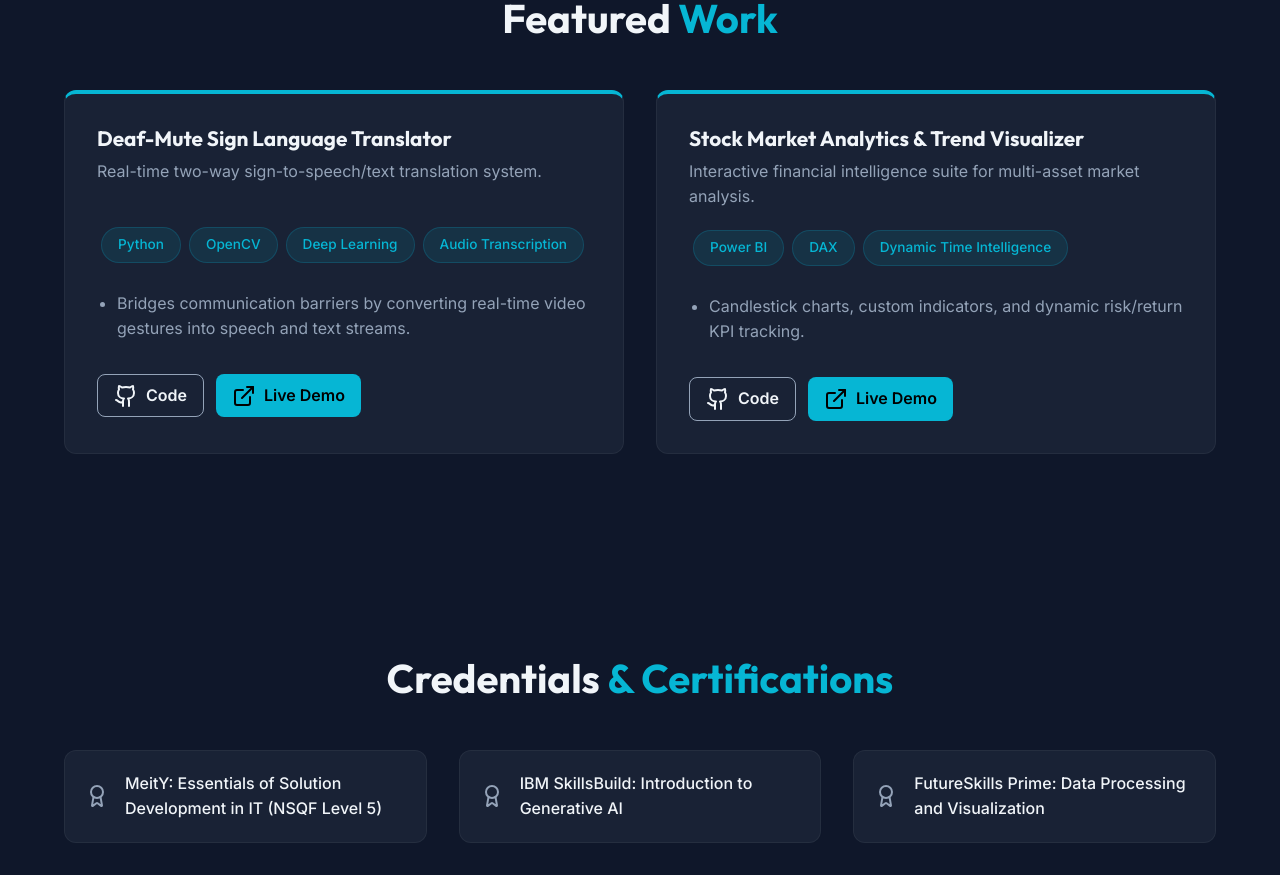
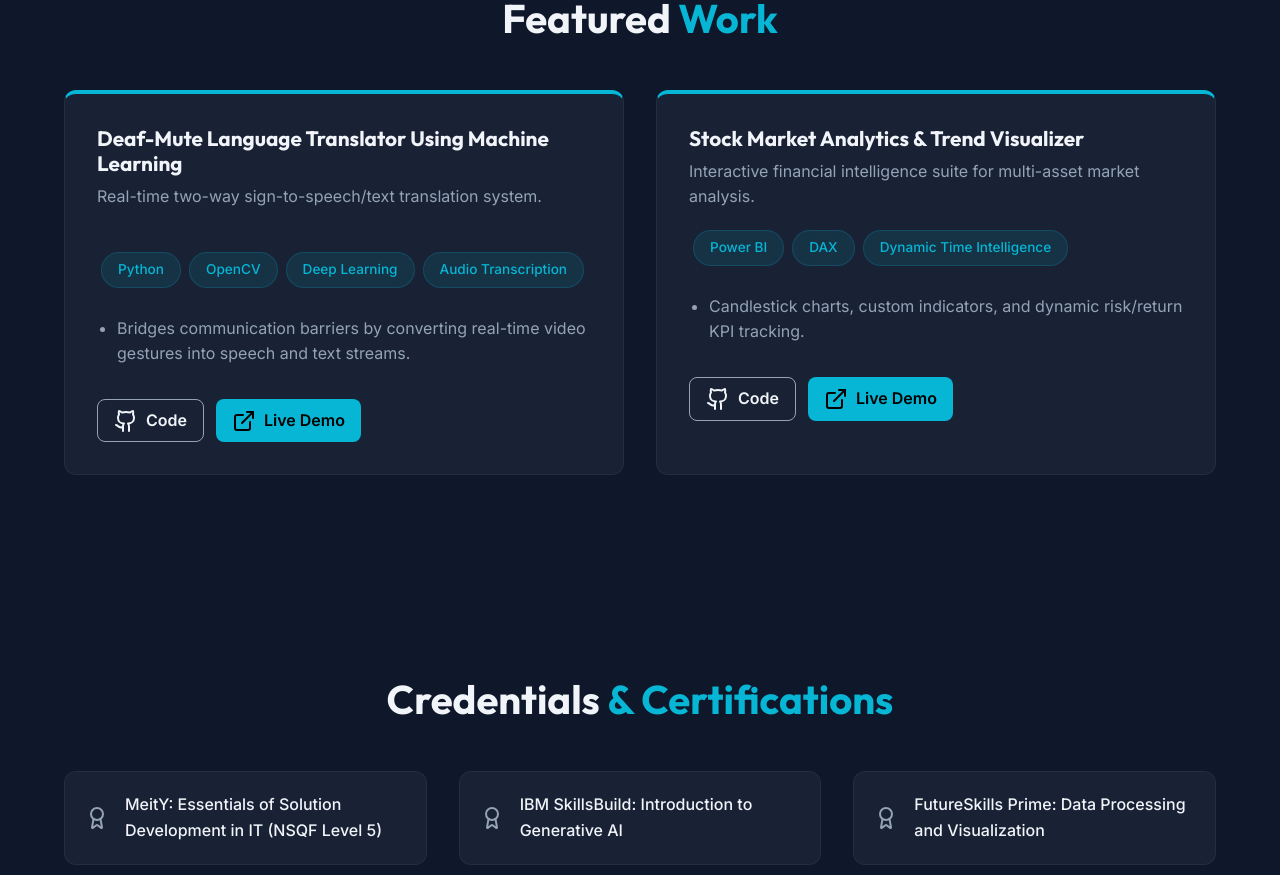
Before and after one commit to vaibhav72-hub/portfolio-github, a React (Vite) app: page / in a window 1280 px wide. Shown: the part 3160-4035 px from the top of the page. Built offline with nearby package versions, Linux system fonts and the light colour scheme.

Commit message:
feat: implement main App component featuring portfolio layout, navigation, and interactive sections

```diff
--- a/src/App.tsx
+++ b/src/App.tsx
@@ -45,7 +45,7 @@ const SKILLS = [
 
 const PROJECTS = [
   {
-    title: "Deaf-Mute Sign Language Translator",
+    title: "Deaf-Mute Language Translator Using Machine Learning",
     problem: "Real-time two-way sign-to-speech/text translation system.",
     stack: ["Python", "OpenCV", "Deep Learning", "Audio Transcription"],
     deliverables: [
```
